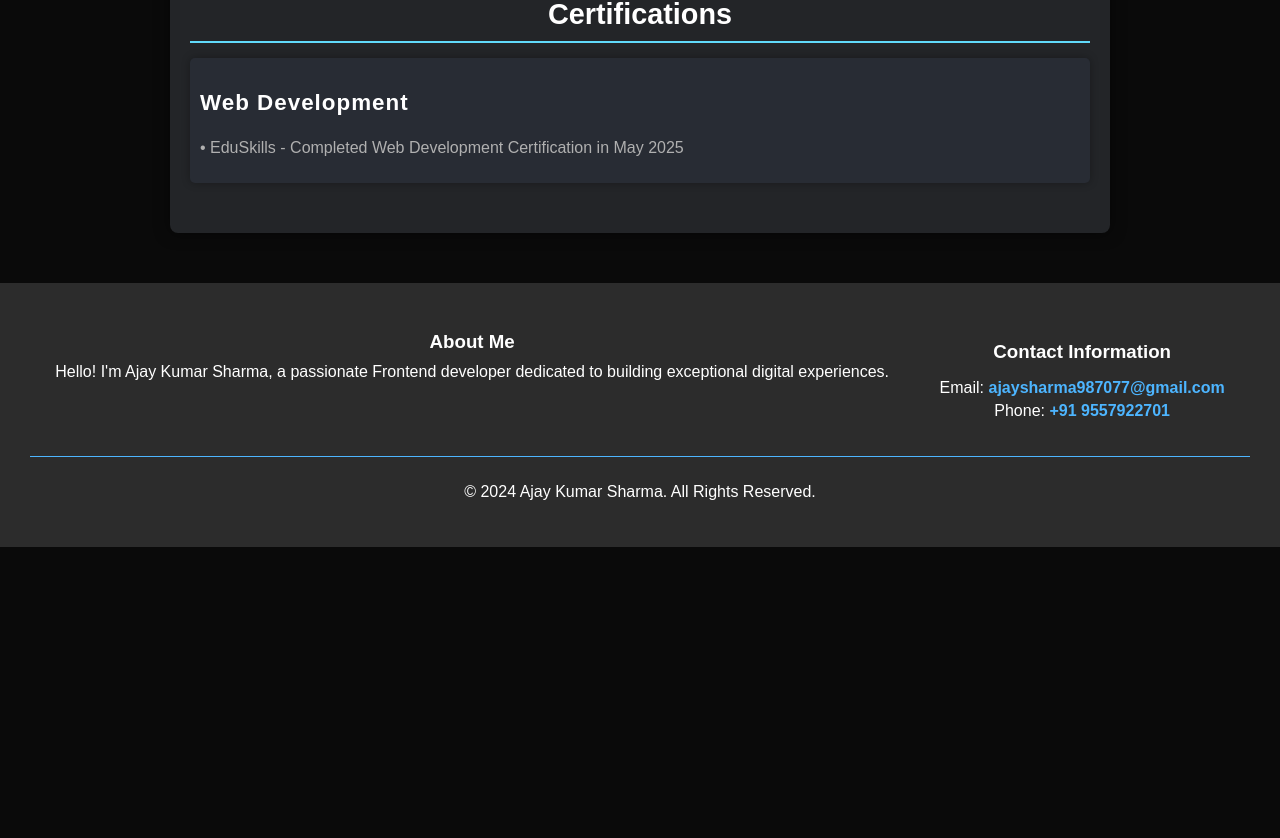
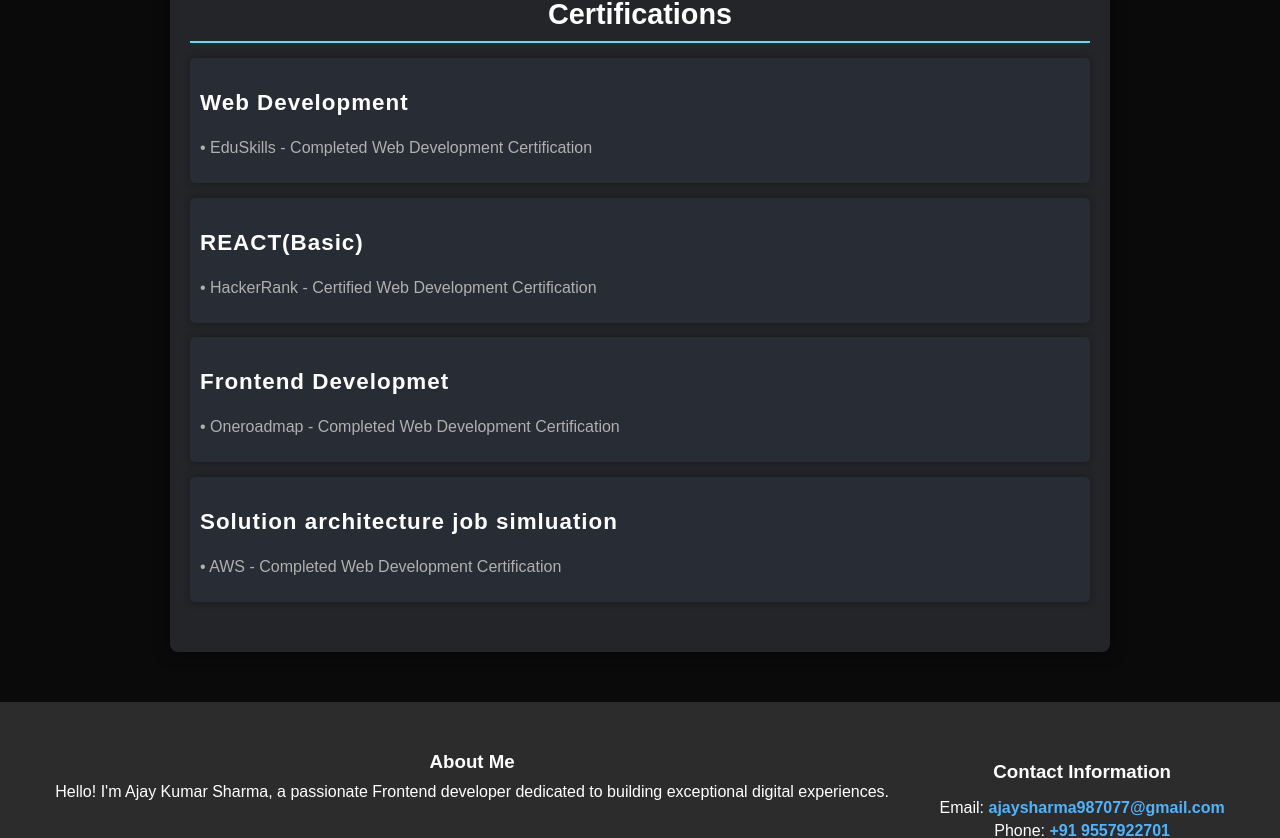
Before and after one commit to 7489-Ajay/my-portfolio, a React (Create React App) app: page /resume in a window 1280 px wide. Shown: the part 1959-2797 px from the top of the page. Before the commit the page ends 2506 px from the top, so only its background shows below. Built offline with nearby package versions, Linux system fonts and the light colour scheme.

Commit message:
update the circle and resume

```diff
--- a/src/Pages/Certificates.css
+++ b/src/Pages/Certificates.css
@@ -33,7 +33,7 @@
   justify-content: space-between;
 
   /* Equal height for cards */
-  min-height: 340px;
+  min-height: 300px;
 }
 
 .certificate-card:hover {
--- a/src/Pages/Resume.js
+++ b/src/Pages/Resume.js
@@ -68,7 +68,22 @@ const Resume = () => {
                 <h2>Certifications</h2>
                 <div className="certification-item">
                     <h3>Web Development</h3>
-                    <p>• EduSkills - Completed Web Development Certification in May 2025 </p>
+                    <p>• EduSkills - Completed Web Development Certification </p>
+                </div>
+
+                <div className="certification-item">
+                    <h3>REACT(Basic)</h3>
+                    <p>• HackerRank - Certified  Web Development Certification  </p>
+                </div>
+
+                <div className="certification-item">
+                    <h3>Frontend Developmet</h3>
+                    <p>• Oneroadmap - Completed Web Development Certification </p>
+                </div>
+
+                <div className="certification-item">
+                    <h3>Solution architecture job simluation</h3>
+                    <p>• AWS - Completed Web Development Certification  </p>
                 </div>
 
             </section>
```
